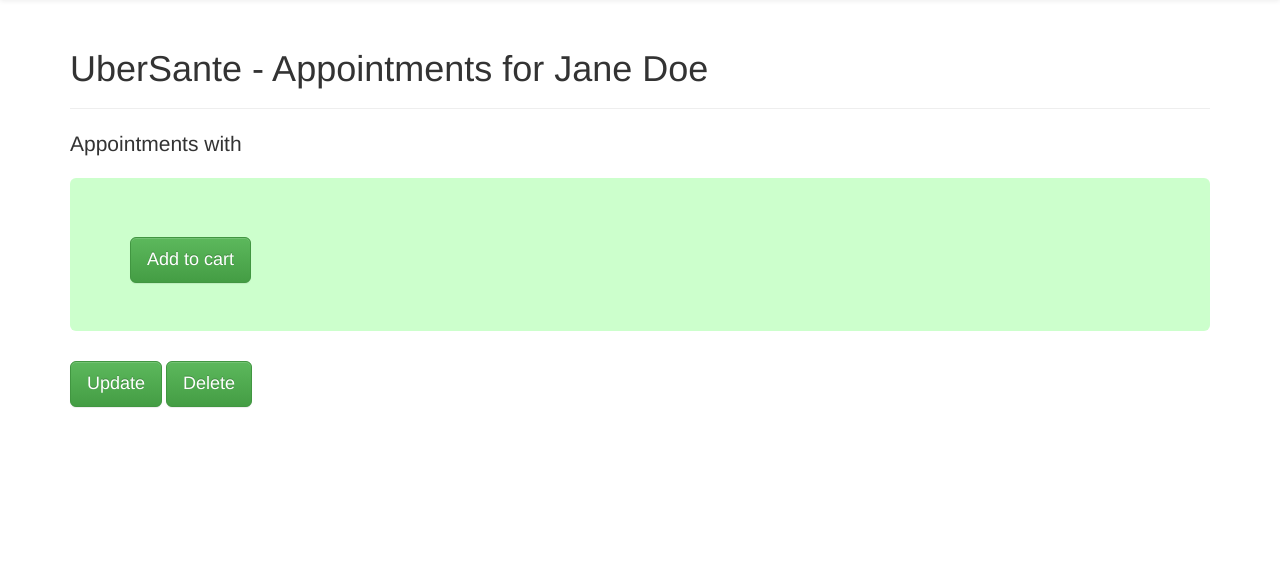
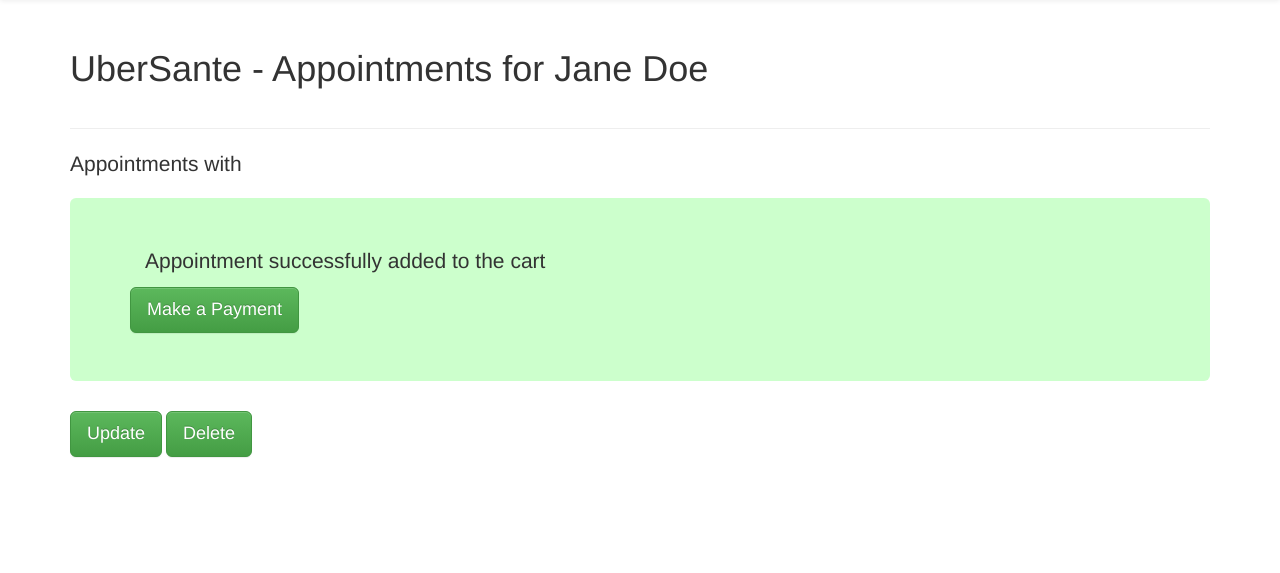
Before and after one commit to compgirl123/UberSante-Soen344, a Flask app: template app/templates/patientpages/patient_dashboard.html in a window 1280 px wide. Shown: the part 51-624 px from the top of the page. Run offline with Flask 2, Linux system fonts and the light colour scheme; the template is opened without the code that fills it, so the values that code supplies are empty; some libraries are stand-ins or nearby versions.

Commit message:
Connected button to payment page #47

```diff
--- a/app/templates/patientpages/patient_dashboard.html
+++ b/app/templates/patientpages/patient_dashboard.html
@@ -3,17 +3,19 @@
 {% block content %}
 
 <div class="page-header">
-  <h1>UberSante - Appointments for Jane Doe</h1>
+  <h1>UberSante - Appointments for Jane Doe</h1><br>
 </div>
 <p class="lead">Appointments with {{doctor_picked}}</p>
 
 <div class="jumbotron jumbotron-fluid" style="background-color:#ccffcc;">
   <div class="container">
+    <p>Appointment successfully added to the cart</p>
     <p>{{appointment_selected}}</p>
     <p>{{time}}</p>
   </div>
 
-  <button type="submit" id = "cart" name = "cart" class="btn btn-success btn-lg" value="s"> Add to cart</button>
+  <!--<button type="submit" id = "cart" name = "cart" class="btn btn-success btn-lg" value="s"> Make a Payment</button>-->
+  <a type="button" class="btn btn-success btn-lg" href="/payment">Make a Payment</a>
 
 </div>
 
```
